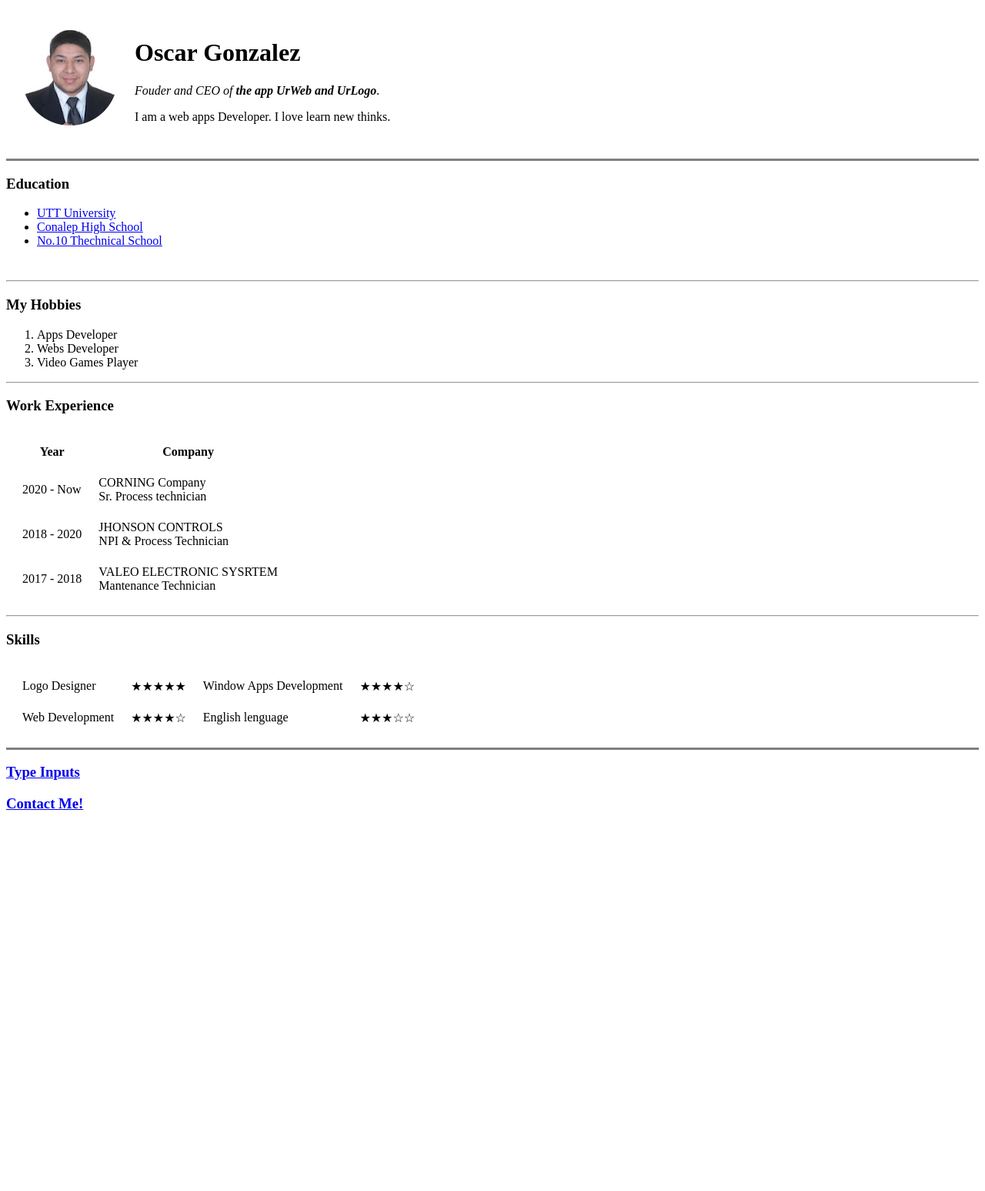
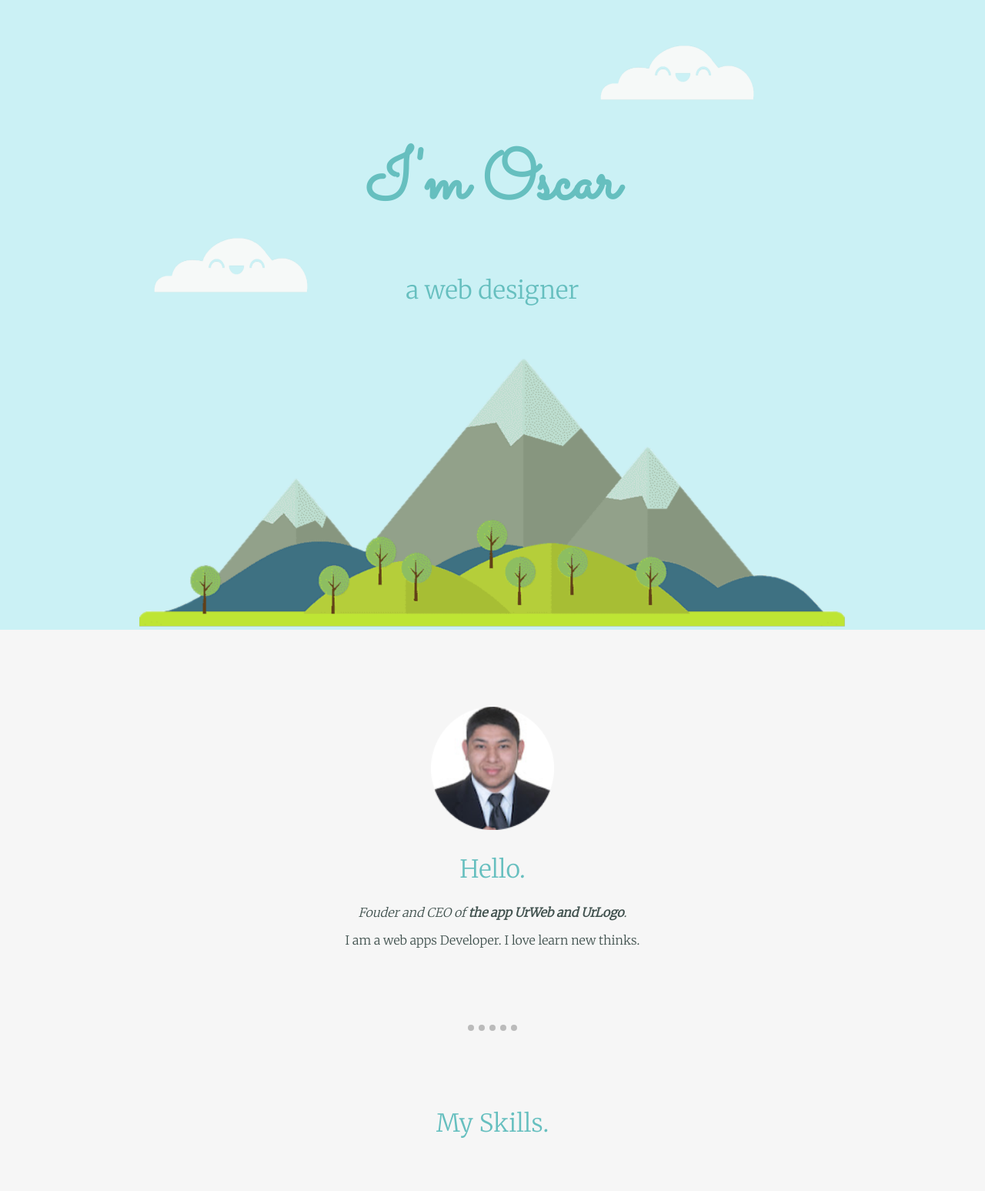
Before and after one commit to Oscar101099/cv, a plain HTML site: page index.html in a window 1280 px wide. Shown: the top 1547 px of the page at 77% size. Before the commit the page ends 1074 px from the top, so only its background shows below. Drawn offline with Linux system fonts and the light colour scheme.

Commit message:
revision 2 adding CSS

```diff
--- /dev/null
+++ b/css/styles.css
@@ -0,0 +1,127 @@
+body {
+  margin: 0;
+  text-align: center;
+  font-family: 'Merriweather', serif;
+  background-color: #F6F6F6;
+  color: #40514E;
+}
+
+
+h1 {
+  color: #66BFBF;
+  margin-top: 0;
+  margin-bottom: 20px;
+  font-family: 'Sacramento', cursive;
+  font-size: 5.625rem;
+  line-height: 2;
+}
+
+h2 {
+  color: #66BFBF;
+  font-size: 2rem;
+  font-weight: normal;
+}
+
+h3 {
+  color: #11999E;
+}
+
+hr {
+  border-style: none;
+  border-top-style: dotted;
+  border-color: #BBBBBB;
+  width: 5%;
+  border-width: 8px;
+  margin: 100px auto;
+}
+
+/*h2, h3 {font-family: 'Montserrat', sans-serif;}*/
+
+.profile {
+  margin-top: 100px;
+}
+
+.top_container {
+  background-color: #CBF1F5;
+  padding-top: 150px;
+}
+
+.skill-row {
+  width: 50%;
+  margin: 100px auto 0 auto;
+  text-align: left;
+  line-height: 2;
+}
+
+.top-cloud {
+  position: absolute;
+  right: 300px;
+  top: 50px;
+  width: 200px;
+  height: 80px;
+}
+
+.bottom-cloud {
+  position: absolute;
+  left: 200px;
+  top: 300px;
+  width: 200px;
+  height: 80px;
+}
+
+.mountain {
+  margin-bottom: 0;
+}
+
+.oscar-img {
+  width: 12.5%;
+  height: 12.5%;
+}
+
+.design-img {
+  float: left;
+  margin-right: 30px;
+  width: 25%;
+  height: 25%;
+}
+
+.web-design-img {
+  float: right;
+  margin-left: 30px;
+  width: 25%;
+  height: 25%;
+}
+
+a {
+  color: #11999E;
+  text-decoration: none;
+  margin: auto 40px;
+}
+
+.button {
+  color: #ffffff;
+  background: #11999E;
+  border-radius: 9px;
+  padding: 10px 20px 10px 20px;
+  margin: 20px auto;
+}
+
+.button:hover {
+  color: #ffffff;
+  background: #0c6b6e;
+  text-decoration: none;
+}
+
+.button-margin {
+  margin: 100px auto;
+}
+
+.bottom-container {
+  background-color: #66BFBF;
+  padding-top: 30px;
+  padding-bottom: 30px;
+}
+
+.copy-right {
+  margin-top: 50px;
+}
--- a/index.html
+++ b/index.html
@@ -1,79 +1,67 @@
 <!DOCTYPE html>
-<html>
-  <head>
-    <meta charset="utf-8">
-    <title>Oscar's Personal Site</title>
-  </head>
-  <body>
-    <table cellspacing="20">
-      <tbody>
-        <tr>
-          <td><img src="Images/Oscar's photo-modified.png" alt="Oscar's photo"/></td>
-          <td><h1>Oscar Gonzalez</h1>
-          <p><em>Fouder and CEO of <strong>the app UrWeb and UrLogo</strong>.</em></p>
-          <p>I am a web apps Developer. I love learn new thinks.</p></td>
-        </tr>
-      </tbody>
-    </table>
-    <hr size="3" noshade/>
-    <h3>Education</h3>
-    <ul>
-      <li><a href="http://www.uttn.edu.mx/" target="_blank">UTT University</a></li>
-      <li><a href="https://www.conalep.edu.mx/pagina-de-inicio" target="_blank">Conalep High School</a></li>
-      <li><a href="https://www.facebook.com/Tecnica10Lazaro/" target="_blank">No.10 Thechnical School</a></li>
-    </ul>
+<html lang="en">
+<head>
+  <meta charset="UTF-8">
+  <meta name="viewport" content="width=device-width, initial-scale=1.0">
+  <meta http-equiv="X-UA-Compatible" content="ie=edge">
+  <title>Oscar Gonzalez</title>
+  <link rel="stylesheet" href="css/styles.css">
+  <link rel="icon" href="favicon-cv.png?v=2">
+  <link rel="preconnect" href="https://fonts.googleapis.com"><link rel="preconnect" href="https://fonts.gstatic.com" crossorigin><link href="https://fonts.googleapis.com/css2?family=Merriweather:wght@300&family=Montserrat:wght@300&family=Sacramento&display=swap" rel="stylesheet">
+</head>
+<body>
+
+<div class="top_container">
+  <img class="top-cloud"src="images/cloud.png" alt="cloud-image">
+  <h1>I'm Oscar</h1>
+  <h2>a web designer</h2>
+  <img class="bottom-cloud"src="images/cloud.png" alt="cloud-image">
+  <img class="mountain"src="images/Mountain.png" alt="mountain-image">
+</div>
+
+<div class="middle-container">
+  <div class="profile">
+    <img class="oscar-img" src="images/Oscar's photo.png" alt="Oscar-photo">
+    <h2>Hello.</h2>
+    <p><em>Fouder and CEO of <strong>the app UrWeb and UrLogo</strong>.</em></p>
+    <p>I am a web apps Developer. I love learn new thinks.</p>
+  </div>
+  <hr>
+  <div class="skills">
+    <h2>My Skills.</h2>
+    <div class="skill-row">
+      <img class="web-design-img" src="images/web-design.png" alt="web-design-img">
+      <h3>Develop what you need.</h3>
+      <p>I'm a developer, so I know how to create your website to run across devices using the latest technologies available.</p>
+    </div>
+    <div class="skill-row">
+      <img class="design-img" src="images/design-thinking.png" alt="design-img">
+      <h3>Design what you want.</h3>
+      <p>I like to keep it simple. My goals are to focus on typography, content and conveying the message that you want to send.</p>
+    </div>
+  </div>
+  <hr>
+  <div class="contact-me">
+    <h2>I can help.</h2>
     <br>
-    <hr/>
-    <h3>My Hobbies</h3>
-    <ol>
-      <li>Apps Developer</li>
-      <li>Webs Developer</li>
-      <li>Video Games Player</li>
-    </ol>
-    <hr/>
-    <h3>Work Experience</h3>
-    <table cellspacing="20">
-      <thead>
-        <tr>
-          <th>Year</th>
-          <th>Company</th>
-        </tr>
-      </thead>
-      <tbody>
-        <tr>
-          <td>2020 - Now</td>
-          <td>CORNING Company <br> Sr. Process technician</td>
-        </tr>
-        <tr>
-          <td>2018 - 2020</td>
-          <td>JHONSON CONTROLS <br> NPI & Process Technician</td>
-        </tr>
-        <tr>
-          <td>2017 - 2018</td>
-          <td>VALEO ELECTRONIC SYSRTEM <br> Mantenance Technician</td>
-        </tr>
-      </tbody>
-    </table>
-    <hr/>
-    <h3>Skills</h3>
-    <table cellspacing="20">
-      <tbody>
-        <tr>
-          <td>Logo Designer</td>
-          <td>★★★★★</td>
-          <td>Window Apps Development</td>
-          <td>★★★★☆</td>
-        </tr>
-        <tr>
-          <td>Web Development</td>
-          <td>★★★★☆</td>
-          <td>English lenguage</td>
-          <td>★★★☆☆</td>
-        </tr>
-      </tbody>
-    </table>
-    <hr size="3" noshade/>
-    <h3><a href="HTML Inputs.html">Type Inputs</a></h3>
-    <h3><a href="Contact Me.html">Contact Me!</a></h3>
-  </body>
+    <h3>I’m currently available for freelance work.</h3>
+    <br>
+    <p>If you have a project that you want to get started, think you need my help with something or just fancy saying hey, then get in touch.</p>
+
+    <div class="button-margin">
+      <a class="button" href="mailto:oscar.gonzalez101099@gmail.com">✉ CONTACT ME</a>
+    </div>
+
+  </div>
+</div>
+
+
+<div class="bottom-container">
+    <a class="footer-link" href="https://www.linkedin.com/in/oscar-gonz%C3%A1lez-cortez-235b8a1a6/?originalSubdomain=mx">LinkedIn</a>
+    <a class="footer-link" href="https://twitter.com/">Twitter</a>
+    <a class="footer-link" href="https://www.appbrewery.co/">Website</a>
+    <p class="copy-right">© Oscar Gonzalez <br> All rights are reserved.</p>
+</div>
+
+</body>
 </html>
```
Also changed, not shown: favicon-cv.png (added), images/Mountain.png (added), images/Oscar's photo.png (added), images/cloud.png (added), images/design-thinking.png (added), images/web-design.png (added).
